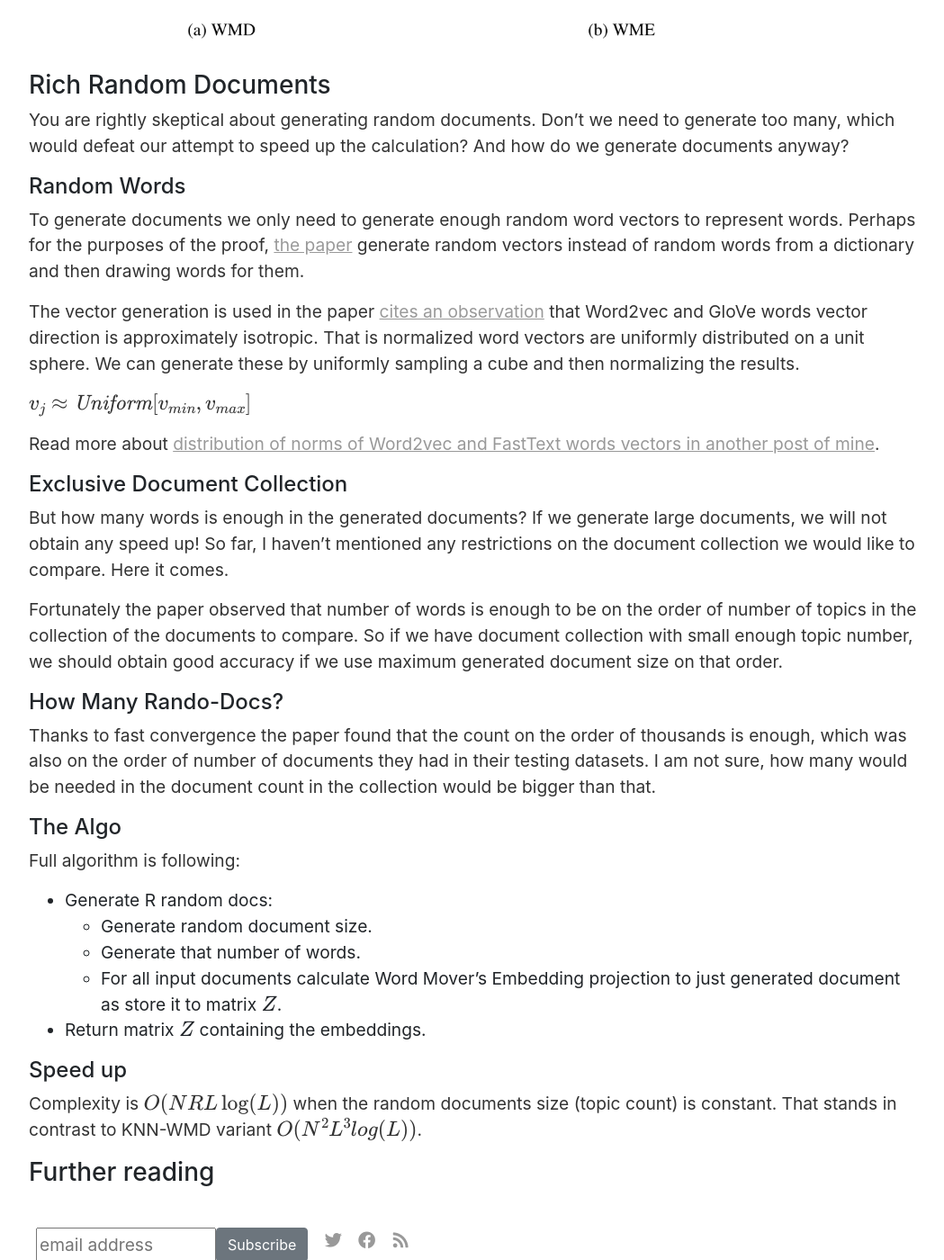
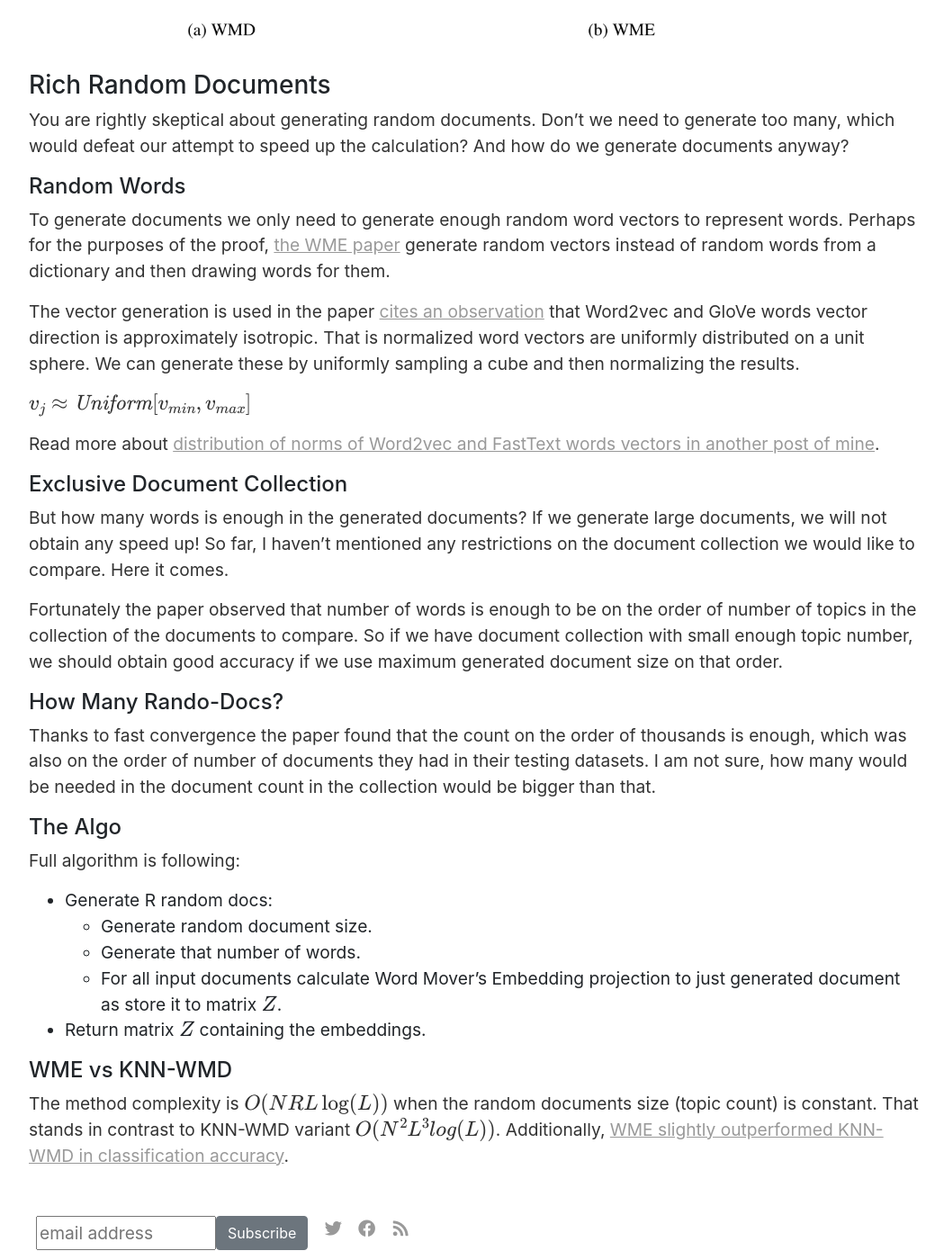
Before and after one commit to vackosar/vackosar.github.io, a Jekyll site: the page built from _posts/2020-08-09-Word-Movers-Embedding.md, in a window 1280 px wide and 1400 px high, scrolled down 2981 px. Shown: the whole window at 90% size, without its empty margins (111-1160 px from the left). Built offline with Jekyll 4.4.1, drawn with Linux system fonts in a browser that asks for light colours; nearby versions of some CDN libraries; library files that are not in the unit come from our copies; comment, search, counter and statistics services are not loaded.

Commit message:
sketch WME post

```diff
--- a/_posts/2020-08-09-Word-Movers-Embedding.md
+++ b/_posts/2020-08-09-Word-Movers-Embedding.md
@@ -78,7 +78,7 @@ And how do we generate documents anyway?
 
 #### Random Words
 To generate documents we only need to generate enough random word vectors to represent words.
-Perhaps for the purposes of the proof, [the paper](https://arxiv.org/abs/1811.01713) generate random vectors instead of random words from a dictionary and then drawing words for them.
+Perhaps for the purposes of the proof, [the WME paper](https://arxiv.org/abs/1811.01713) generate random vectors instead of random words from a dictionary and then drawing words for them.
 
 The vector generation is used in the paper [cites an observation](https://arxiv.org/pdf/1502.03520.pdf) that Word2vec and GloVe words vector direction is approximately isotropic.
 That is normalized word vectors are uniformly distributed on a unit sphere.
@@ -113,9 +113,7 @@ Full algorithm is following:
 - Return matrix \\( Z \\) containing the embeddings.
 
 
-#### Speed up
+#### WME vs KNN-WMD
 
-Complexity is \\( O(NRL \log(L)) \\) when the random documents size (topic count) is constant. That stands in contrast to KNN-WMD variant \\( O(N^2L^3log(L)) \\).
-
-
-### Further reading
+The method complexity is \\( O(NRL \log(L)) \\) when the random documents size (topic count) is constant. That stands in contrast to KNN-WMD variant \\( O(N^2L^3log(L)) \\).
+Additionally, [WME slightly outperformed KNN-WMD in classification accuracy](https://arxiv.org/abs/1811.01713).
```
